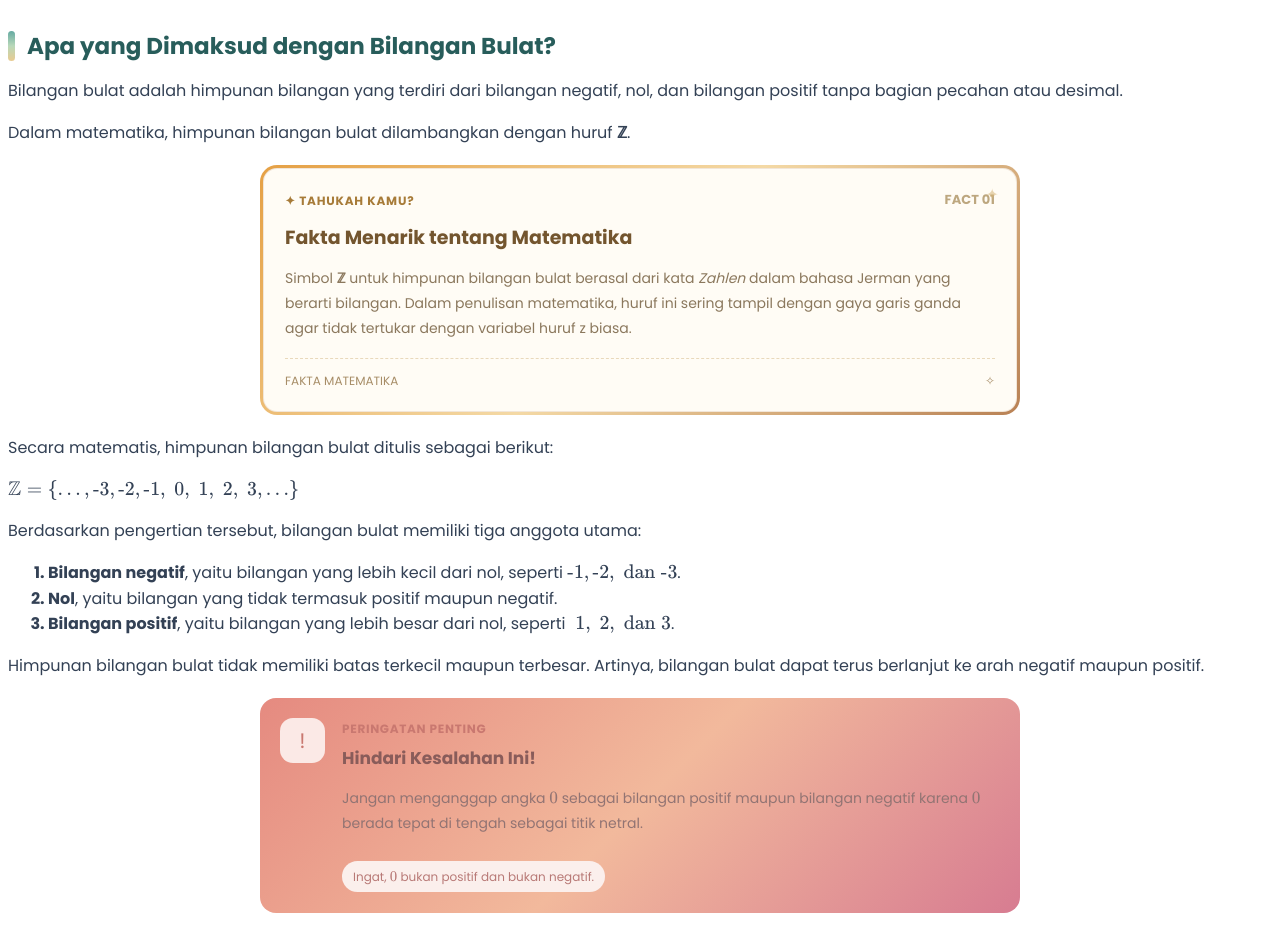
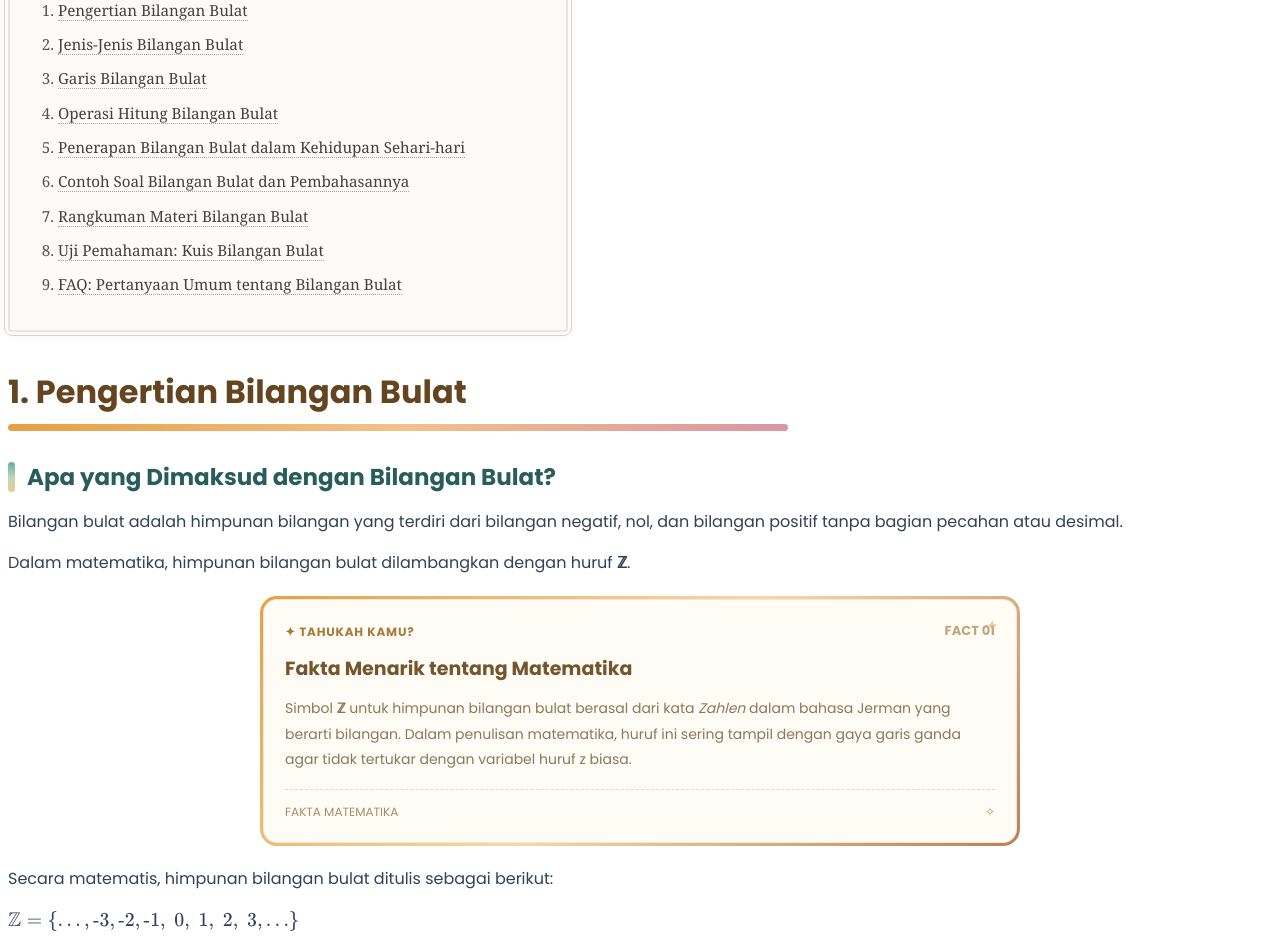
Before and after one commit to Magenta-id/Konsep-dasar-Bilangan-bulat, a plain HTML site: page index.html in a window 1280 px wide. Shown: the part 651-1591 px from the top of the page. Drawn offline with nearby package versions, Linux system fonts and the light colour scheme; a script that the page names is missing.

Commit message:
Update index.html (tinggal div kuis)

```diff
--- a/index.html
+++ b/index.html
@@ -54,6 +54,23 @@
       <li>Cara menyelesaikan operasi hitung campuran.</li>
       <li>Contoh penerapan dan latihan soal bilangan bulat.</li>
     </ul>
+  </nav>
+
+  <nav aria-label="Daftar Isi">
+    <div class="daftar-isi">
+            <h3 class="daftar-isi">📌 Daftar Isi Artikel</h3>
+            <ol>
+              <li><a href="#pengertian-bilangan-bulat">Pengertian Bilangan Bulat</a></li>
+              <li><a href="#jenis-jenis-bilangan-bulat">Jenis-Jenis Bilangan Bulat</a></li>
+              <li><a href="#garis-bilangan-bulat">Garis Bilangan Bulat</a></li>
+              <li><a href="#operasi-hitung-bilangan-bulat">Operasi Hitung Bilangan Bulat</a></li>
+              <li><a href="#penerapan-bilangan-bulat">Penerapan Bilangan Bulat dalam Kehidupan Sehari-hari</a></li>
+              <li><a href="#contoh-soal-bilangan-bulat">Contoh Soal Bilangan Bulat dan Pembahasannya</a></li>
+              <li><a href="#rangkuman-bilangan-bulat">Rangkuman Materi Bilangan Bulat</a></li>
+              <li><a href="#kuis">Uji Pemahaman: Kuis Bilangan Bulat</a></li>
+              <li><a href="#faq-bilangan-bulat">FAQ: Pertanyaan Umum tentang Bilangan Bulat</a></li>
+            </ol>
+    </div>
   </nav>
 
   <main>
@@ -1112,8 +1129,18 @@
       <p>Dengan memahami aturan tersebut, kamu memiliki dasar yang kuat untuk menyelesaikan berbagai soal bilangan bulat.</p>
     </section>
 
+    <section id="kuis">
+      <h2 class="Judul-materi">
+        9. Uji Pemahaman: Kuis Bilangan Bulat
+      </h2>
+
+      <p>
+        Setelah mempelajari pengertian, garis bilangan, hingga cara menyelesaikan operasi hitung campuran, sekarang saatnya menguji sejauh mana pemahamanmu. Kerjakan kuis singkat di bawah ini dengan santai dan teliti untuk memastikan konsep bilangan bulat sudah benar-benar menempel di ingatan. Jangan takut salah—kalau masih ada yang keliru, kamu bisa menengok kembali penjelasan di atas!
+      </p>
+    </section>
+
     <section id="faq-bilangan-bulat">
-      <h2 class="judul-materi">9. FAQ: Pertanyaan Umum tentang Bilangan Bulat</h2>
+      <h2 class="judul-materi">10. FAQ: Pertanyaan Umum tentang Bilangan Bulat</h2>
 
       <section>
         <h3>Apa yang Dimaksud dengan Bilangan Bulat?</h3>
```
